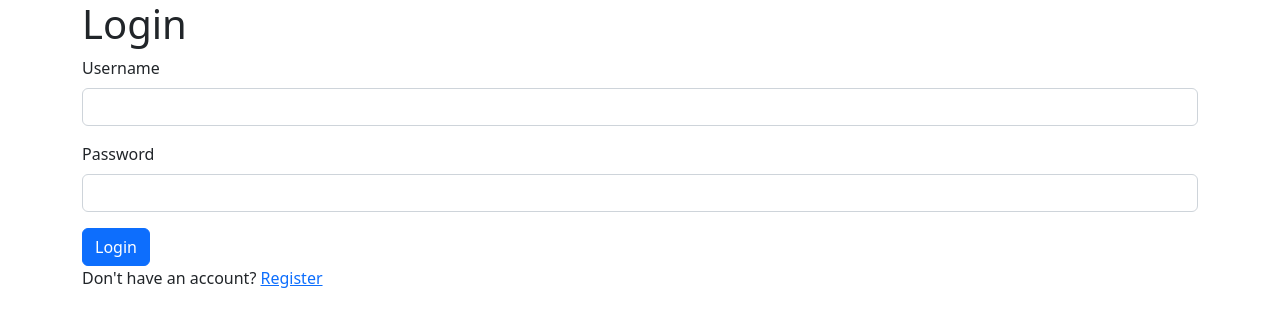
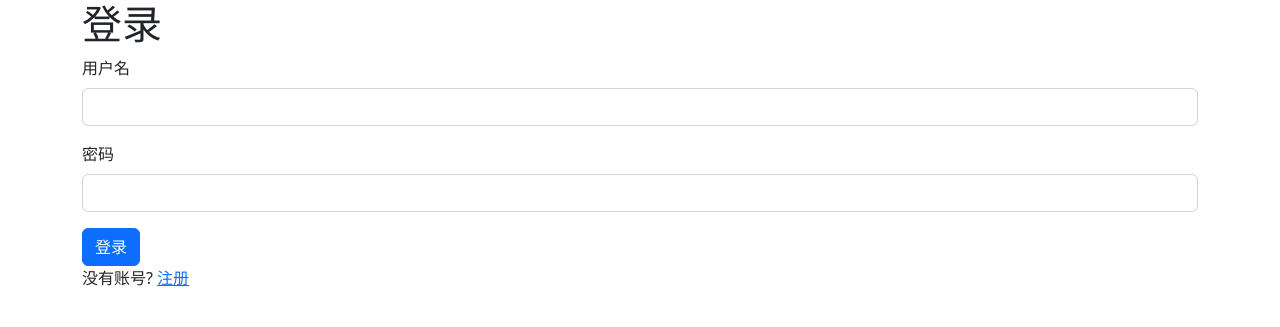
Before and after one commit to WindowsRegedit/ProxyPool, a Flask app: page /login in a window 1280 px wide. Shown: the top 327 px of the page. Run offline with Flask 3, Linux system fonts and the light colour scheme; parts of the project's set-up code (start-up, migrations or seed data) failed here and were passed over.

Commit message:
Fix: deprecated of using itsdangerous 2.0.1

```diff
--- a/proxypool/processors/server.py
+++ b/proxypool/processors/server.py
@@ -1,17 +1,15 @@
+import datetime
+import sqlite3
 import uuid
-import datetime
+
+import jwt
 from flask import Flask, render_template, request, redirect, Blueprint, g, jsonify, url_for
-from flask_httpauth import HTTPBasicAuth
 from flask_login import LoginManager, UserMixin, login_user, logout_user, login_required, current_user
 from flask_sqlalchemy import SQLAlchemy
 from werkzeug.security import generate_password_hash, check_password_hash
 
-import sqlite3
+from proxypool.setting import API_HOST, API_PORT, API_THREADED, IS_DEV, ENABLE_VERIFY
 from proxypool.storages.redis import RedisClient
-from proxypool.setting import API_HOST, API_PORT, API_THREADED, IS_DEV, ENABLE_VERIFY
-from itsdangerous.jws import TimedJSONWebSignatureSerializer as Serializer
-from itsdangerous import SignatureExpired, BadSignature
-
 
 __all__ = ['app']
 
@@ -30,13 +28,13 @@ db.init_app(app)
 with app.app_context():
     db.create_all()
 
+
 # 用户模型
 class User(UserMixin, db.Model):
     id = db.Column(db.Integer, primary_key=True)
     username = db.Column(db.String, unique=True)
     password_hash = db.Column(db.String)
-    login_token = db.Column(db.String(255))
-
+    login_token = db.Column(db.String(255), unique=True)
 
     def set_password(self, password):
         self.password_hash = generate_password_hash(password)
@@ -54,9 +52,9 @@ def load_user(user_id):
 
 
 def get_db():
-    db_analyze = sqlite3.connect(DATABASE)
-    db_analyze.row_factory = sqlite3.Row
-    return db_analyze
+    db_chart = sqlite3.connect(DATABASE)
+    db_chart.row_factory = sqlite3.Row
+    return db_chart
 
 
 def get_conn():
@@ -68,23 +66,26 @@ def get_conn():
         g.redis = RedisClient()
     return g.redis
 
+
 def verify(token=""):
     if not ENABLE_VERIFY:
         return True
-    s = Serializer(app.config['SECRET_KEY'])
     try:
-        token = s.loads(token)
+        token = jwt.decode(token, app.config["SECRET_KEY"], algorithms=["HS256"]).get("token")
         if not User.query.filter_by(login_token=token).first():
             raise RuntimeError
-    except (SignatureExpired, BadSignature, RuntimeError):
+    except (jwt.exceptions.InvalidSignatureError, RuntimeError):
         return False
     return True
 
 
 db_analyze = get_db()
-db_analyze.execute('CREATE TABLE IF NOT EXISTS api_usage (date DATE PRIMARY KEY, count_random INTEGER, count_all INTEGER, count_count INTEGER)')
+db_analyze.execute(
+    'CREATE TABLE IF NOT EXISTS api_usage (date DATE PRIMARY KEY, count_random INTEGER, count_all INTEGER, '
+    'count_count INTEGER)')
 today = datetime.date.today().strftime("%Y %m")
-db_analyze.execute('INSERT OR IGNORE INTO api_usage (date, count_random, count_all, count_count) VALUES (?, ?, ?, ?)', (today, 0, 0, 0))
+db_analyze.execute('INSERT OR IGNORE INTO api_usage (date, count_random, count_all, count_count) VALUES (?, ?, ?, ?)',
+                   (today, 0, 0, 0))
 db_analyze.commit()
 
 
@@ -96,17 +97,21 @@ def index():
     """
     return render_template("docs.html")
 
+
 @app.route("/README.md")
 def readme():
     return redirect("/static/README.md")
+
 
 @app.route("/admin/README.md")
 def readme_admin():
     return redirect("/static/README-admin.md")
 
+
 @app.route("/chart")
 def chart():
     return render_template("chart.html")
+
 
 @api.route('/random', methods=["GET", "POST"])
 def get_proxy():
@@ -152,25 +157,31 @@ def get_count():
         return jsonify(json)
     return "Token Expired or Incorrect."
 
+
 @api.route("/token", methods=["POST"])
 def get_token():
     name = User.query.filter_by(username=request.json.get("name")).first()
     token = User.query.filter_by(login_token=request.json.get("login_token")).first()
     if name and token:
-        expires_in= request.json.get("expires_in", 600)
-        s = Serializer(app.config['SECRET_KEY'], expires_in=expires_in)
-        return jsonify({"status": "success", "token": s.dumps({"token": token.login_token}).decode()})
+        expires_in = request.json.get("expires_in", 600)
+        return jsonify({"status": "success", "token": jwt.encode(
+            {"token": token.login_token, "exp": datetime.datetime.now(tz=datetime.timezone.utc)
+                                                + datetime.timedelta(seconds=expires_in)}, app.config["SECRET_KEY"],
+            algorithm="HS256")})
     return "Error."
+
 
 @api.route('/analyze')
 def analyze():
     db_analyze = get_db()
-    rows = db_analyze.execute('SELECT date, count_random, count_all, count_count FROM api_usage ORDER BY date').fetchall()
+    rows = db_analyze.execute(
+        'SELECT date, count_random, count_all, count_count FROM api_usage ORDER BY date').fetchall()
     dates = [row['date'] for row in rows]
     count_random = [row['count_random'] for row in rows]
     count_all = [row['count_all'] for row in rows]
     count_count = [row['count_count'] for row in rows]
-    json = {"status": "success", "data": {"dates": dates, "count_random": count_random, "count_all": count_all, "count_count": count_count}}
+    json = {"status": "success",
+            "data": {"dates": dates, "count_random": count_random, "count_all": count_all, "count_count": count_count}}
     return jsonify(json)
 
 
@@ -184,7 +195,8 @@ def register():
         if user:
             return 'Username already exists!'
 
-        new_user = User(username=username)
+        new_user = User()
+        new_user.username = username
         new_user.set_password(password)
         new_user.revoke_token()
         db.session.add(new_user)
@@ -193,6 +205,7 @@ def register():
         return redirect(url_for('login'))
 
     return render_template('register.html')
+
 
 @app.route('/login', methods=['GET', 'POST'])
 def login():
@@ -210,11 +223,13 @@ def login():
 
     return render_template('login.html')
 
+
 @app.route('/logout')
 @login_required
 def logout():
     logout_user()
     return redirect(url_for('index'))
+
 
 @app.route('/admin')
 @login_required
@@ -223,6 +238,7 @@ def admin():
     token = current_user.login_token
     return render_template('admin.html', name=name, token=token)
 
+
 app.register_blueprint(api, url_prefix="/api")
 
 if __name__ == '__main__':
--- a/proxypool/processors/templates/login.html
+++ b/proxypool/processors/templates/login.html
@@ -1,24 +1,24 @@
 <!DOCTYPE html>
 <html>
 <head>
-    <title>Login</title>
+    <title>登录</title>
     <link rel="stylesheet" href="https://cdn.jsdelivr.net/npm/bootstrap@5.2.3/dist/css/bootstrap.min.css">
 </head>
 <body>
     <div class="container">
-        <h1>Login</h1>
+        <h1>登录</h1>
         <form method="POST" action="{{ url_for('login') }}">
             <div class="mb-3">
-                <label for="username" class="form-label">Username</label>
+                <label for="username" class="form-label">用户名</label>
                 <input type="text" class="form-control" id="username" name="username" required>
             </div>
             <div class="mb-3">
-                <label for="password" class="form-label">Password</label>
+                <label for="password" class="form-label">密码</label>
                 <input type="password" class="form-control" id="password" name="password" required>
             </div>
-            <button type="submit" class="btn btn-primary">Login</button>
+            <button type="submit" class="btn btn-primary">登录</button>
         </form>
-        <p>Don't have an account? <a href="{{ url_for('register') }}">Register</a></p>
+        <p>没有账号? <a href="{{ url_for('register') }}">注册</a></p>
     </div>
 </body>
 </html>
--- a/proxypool/setting.py
+++ b/proxypool/setting.py
@@ -9,7 +9,7 @@ env = Env()
 env.read_env()
 
 # definition of verify
-ENABLE_VERIFY = env.bool('ENABLE_VERIFY', False)
+ENABLE_VERIFY = env.bool('ENABLE_VERIFY', True)
 
 # definition of flags
 IS_WINDOWS = platform.system().lower() == 'windows'
--- a/requirements.txt
+++ b/requirements.txt
@@ -16,4 +16,5 @@ tornado
 MarkupSafe
 flask-login
 flask-sqlalchemy
-itsdangerous==2.0.1
+itsdangerous
+pyjwt
```
Also changed, not shown: proxypool/processors/templates/register.html (+5 -5 lines), README.md, proxypool/processors/components/__init__.py (added), proxypool/processors/static/README.md, 1 other file.
